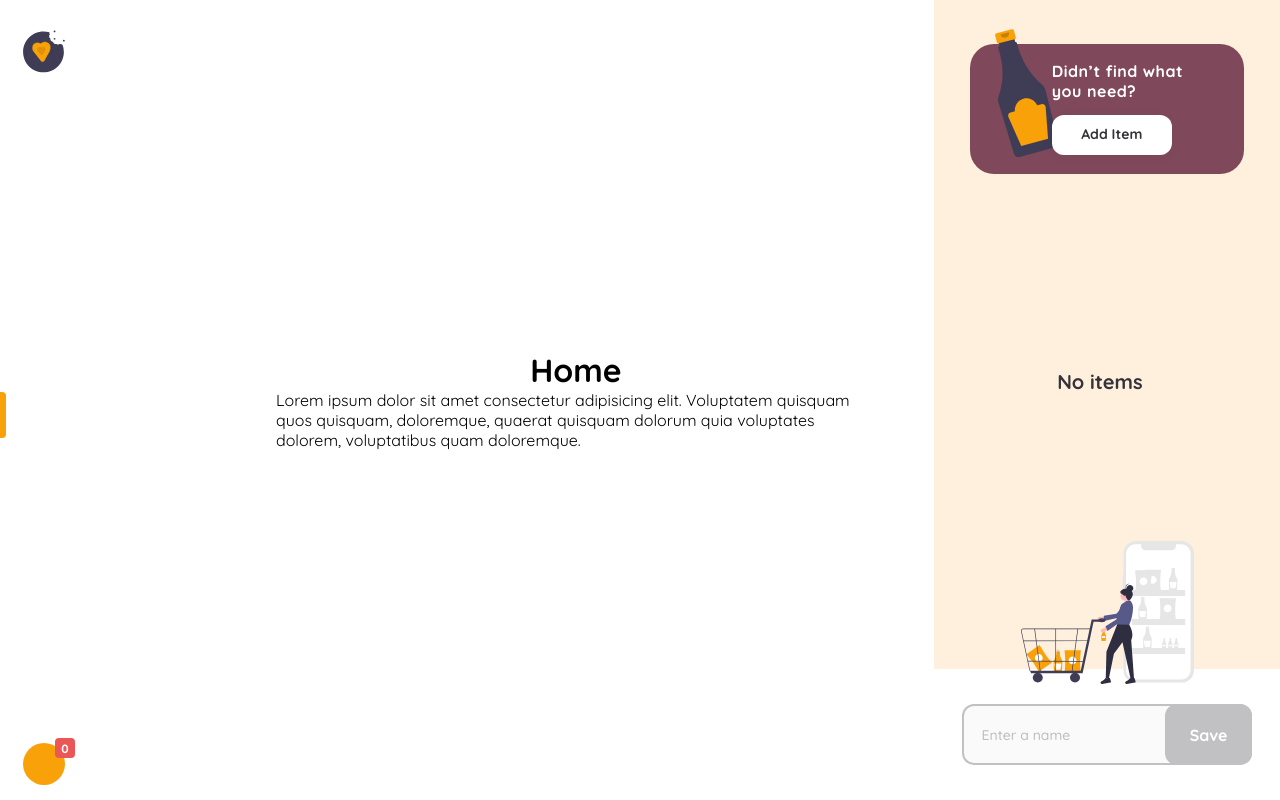
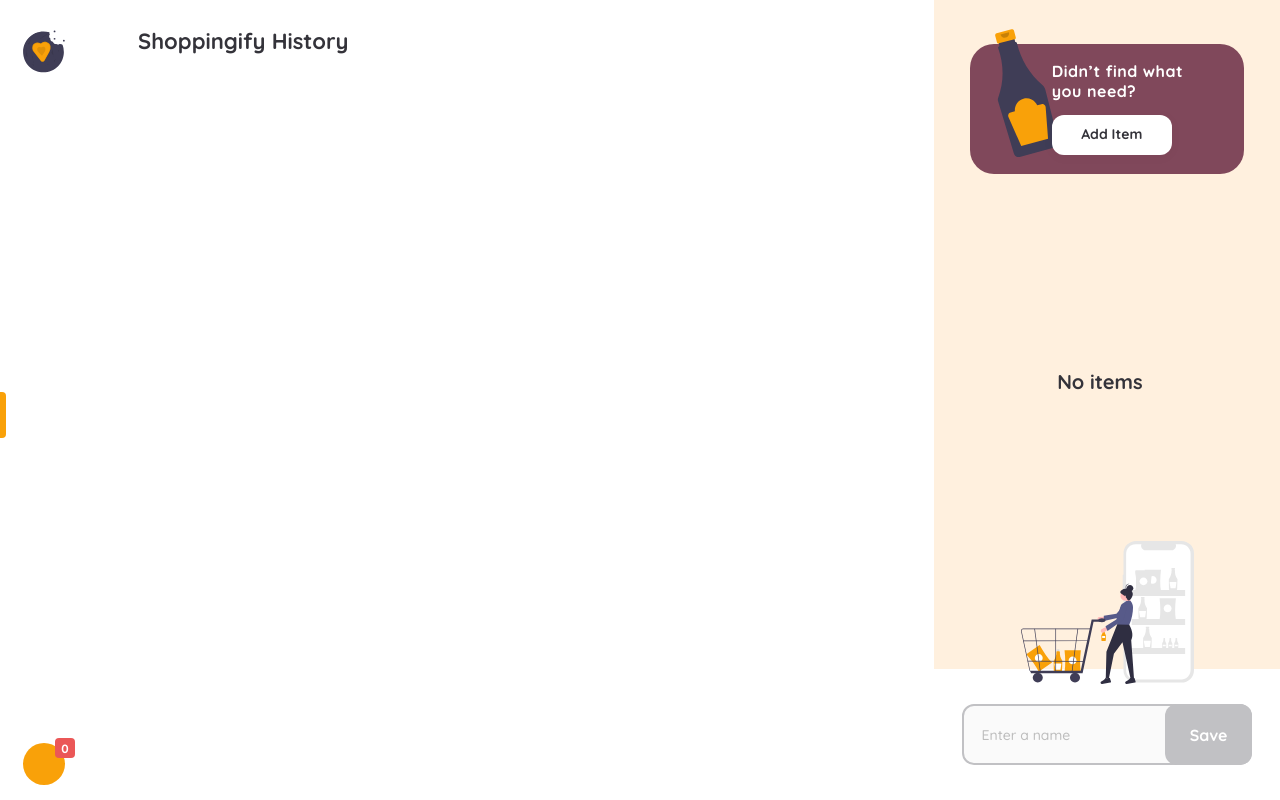
Before and after one commit to Leninner/shoppingify-list, a React (Create React App) app: page /history in a window 1280 px wide. Built offline with nearby package versions, Linux system fonts and the light colour scheme.

Commit message:
Added feature for see the state in the console

```diff
--- a/src/components/AddItemButton/index.jsx
+++ b/src/components/AddItemButton/index.jsx
@@ -21,13 +21,13 @@ export const AddItemButton = ({
   itemName,
   AddToHistory,
 }) => {
-  const { shoppingCartReducer, historialReducer, categoriesReducer } = useSelector((state) => state);
+  const { shoppingCartReducer } = useSelector((state) => state);
 
-  console.log({
-    shoppingCartReducer,
-    historialReducer,
-    categoriesReducer,
-  });
+  // console.log({
+  //   shoppingCartReducer,
+  //   historialReducer,
+  //   categoriesReducer,
+  // });
 
   const { shoppingCart, isCompleting } = shoppingCartReducer;
 
--- /dev/null
+++ b/src/components/HeaderHistoryView/index.jsx
@@ -0,0 +1,9 @@
+import { Header } from '../HeaderItemsView/styles';
+
+export const HeaderHistoryView = () => {
+  return (
+    <Header>
+      <h3>Shoppingify History</h3>
+    </Header>
+  );
+};
--- /dev/null
+++ b/src/containers/HistoryView/index.jsx
@@ -0,0 +1,14 @@
+import { StyledViewMain } from '../styles.js';
+import { HeaderHistoryView } from '../../components/HeaderHistoryView/index.jsx';
+import { useSelector } from 'react-redux';
+
+export const HistoryView = () => {
+  const state = useSelector((state) => state);
+  console.log(state);
+
+  return (
+    <StyledViewMain>
+      <HeaderHistoryView />
+    </StyledViewMain>
+  );
+};
--- a/src/containers/ItemsContainer/index.jsx
+++ /dev/null
@@ -1,15 +0,0 @@
-import { StyledItemsContainer } from './styles';
-import ItemsCategoryInfo from '../../components/ItemsCategoryInfo';
-
-export const ItemsContainer = ({ categories, SeeInfo }) => {
-  const categoriesToRender = categories.filter((category) => category.items.length > 0) || [];
-
-  return (
-    <StyledItemsContainer>
-      {categoriesToRender.map((item) => {
-        const { id } = item;
-        return <ItemsCategoryInfo key={id} {...item} SeeInfo={SeeInfo} />;
-      })}
-    </StyledItemsContainer>
-  );
-};
--- a/src/containers/ItemsContainer/styles.js
+++ /dev/null
@@ -1,7 +0,0 @@
-import styled from 'styled-components';
-
-export const StyledItemsContainer = styled.div`
-  width: 100%;
-  height: 100%;
-  overflow: auto;
-`;
--- a/src/containers/ItemsView/index.jsx
+++ b/src/containers/ItemsView/index.jsx
@@ -1,12 +1,19 @@
-import { StyledItemsView } from './styles';
+import { StyledViewMain, StyledContainerMain } from '../styles.js';
 import { HeaderItemsView } from '../../components/HeaderItemsView';
-import { ItemsContainer } from '../ItemsContainer';
+import ItemsCategoryInfo from '../../components/ItemsCategoryInfo';
 
 export const ItemsView = ({ categories, SeeInfo }) => {
+  const categoriesToRender = categories.filter((category) => category.items.length > 0) || [];
+
   return (
-    <StyledItemsView>
+    <StyledViewMain>
       <HeaderItemsView />
-      <ItemsContainer categories={categories} SeeInfo={SeeInfo} />
-    </StyledItemsView>
+      <StyledContainerMain>
+        {categoriesToRender.map((item) => {
+          const { id } = item;
+          return <ItemsCategoryInfo key={id} {...item} SeeInfo={SeeInfo} />;
+        })}
+      </StyledContainerMain>
+    </StyledViewMain>
   );
 };
--- a/src/containers/ItemsView/styles.js
+++ b/src/containers/styles.js
@@ -1,6 +1,6 @@
 import styled from 'styled-components';
 
-export const StyledItemsView = styled.div`
+export const StyledViewMain = styled.div`
   position: absolute;
   width: 66.46%;
   left: 6.88%;
@@ -8,3 +8,9 @@ export const StyledItemsView = styled.div`
   display: flex;
   flex-direction: column;
 `;
+
+export const StyledContainerMain = styled.div`
+  width: 100%;
+  height: 100%;
+  overflow: auto;
+`;
--- /dev/null
+++ b/src/pages/History/index.jsx
@@ -0,0 +1,13 @@
+import { Helmet } from 'react-helmet';
+import { HistoryView } from '../../containers/HistoryView';
+
+export const History = () => {
+  return (
+    <>
+      <Helmet>
+        <title>History</title>
+      </Helmet>
+      <HistoryView />
+    </>
+  );
+};
--- a/src/routes/App.jsx
+++ b/src/routes/App.jsx
@@ -3,6 +3,7 @@ import { BrowserRouter, Routes, Route } from 'react-router-dom';
 import Layout from '../containers/Layout';
 import Items from '../pages/Items';
 import { Home } from '../pages/Home';
+import { History } from '../pages/History';
 
 export const App = () => {
   return (
@@ -12,7 +13,7 @@ export const App = () => {
         <Routes>
           <Route path='/' element={<Home />} />
           <Route path='/items' element={<Items />} />
-          <Route path='/history' element={<Home />} />
+          <Route path='/history' element={<History />} />
           <Route path='/inventary' element={<Home />} />
         </Routes>
       </Layout>
```
